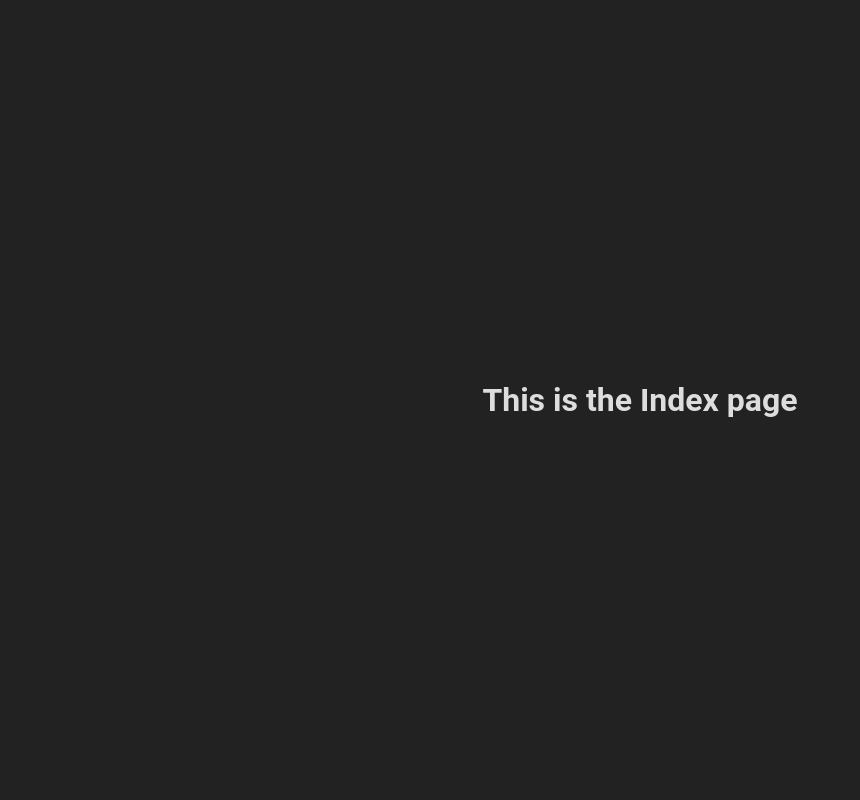
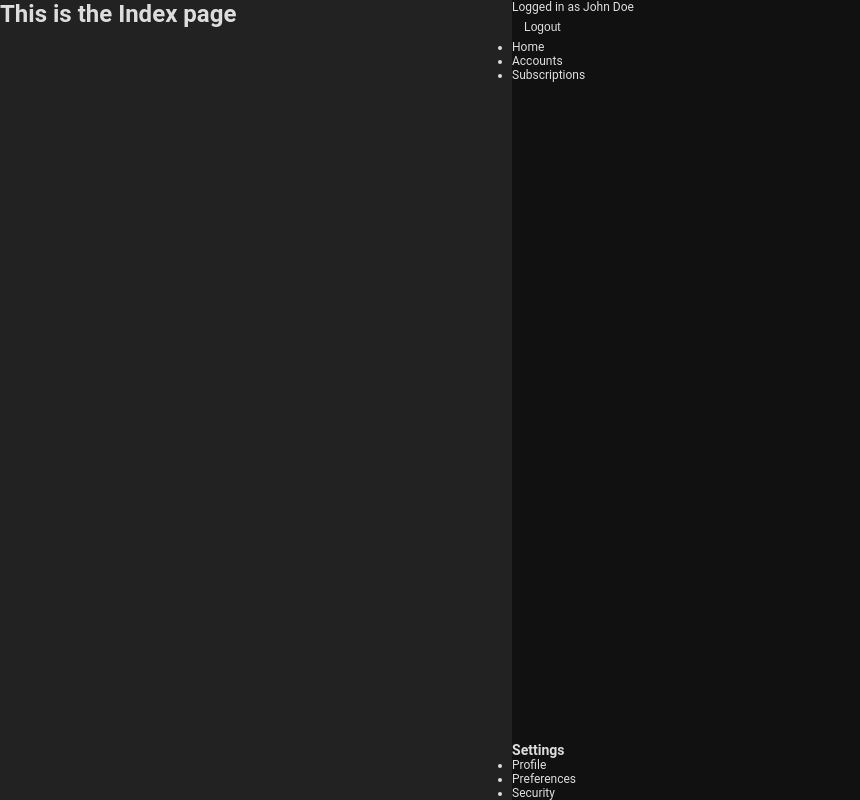
Before and after one commit to humbertxyz/reminders, a SvelteKit app: page / in a window 1280 px wide. Shown: the whole page, without its empty margins (0-860 px from the left). Built offline with nearby package versions, Linux system fonts and the light colour scheme.

Commit message:
Add sidebar mockup

```diff
--- /dev/null
+++ b/packages/scss/_components.scss
@@ -0,0 +1 @@
+@import './components/_sidebar';
--- a/packages/scss/_elements.scss
+++ b/packages/scss/_elements.scss
@@ -1,15 +1,38 @@
+aside {
+	position: fixed;
+	top: 0;
+	left: 0;
+	bottom: 0;
+	width: var(--sidebar-mobile);
+	background-color: var(--darker);
+	z-index: var(--sidebar-z-index);
+
+	@media (max-width: var(--content-min-desktop)) {
+		transform: translateX(-100%);
+		transition: transform 0.3s ease-in-out;
+	}
+
+	@media (min-width: var(--content-min-desktop)) {
+		transform: translateX(0);
+	}
+}
+
+body {
+	width: var(--full-w);
+	height: var(--full-h);
+	background-color: var(--dark);
+}
+
 button,
 [role="button"] {
-	cursor: pointer;
-}
-
-a {
-	text-decoration: none;
-	color: inherit;
+	background-color: var(--primary);
+	border: 0;
+	border-radius: 0.25rem;
+	color: var(--lighter);
+	font-size: 1rem;
+	padding: 0.5rem 1rem;
 }
 
 main {
 	height: 100%;
-	display: grid;
-	place-items: center;
 }
--- a/packages/scss/_base.scss
+++ b/packages/scss/_reset.scss
@@ -10,11 +10,21 @@ html {
 	width: var(--full-w);
 	height: var(--full-h);
 	color: var(--light);
-	background-color: var(--dark);
+	background-color: var(--darker);
 	font-family: var(--ff);
+	font-size: var(--fs);
 }
 
-body {
-	width: var(--full-w);
-	height: var(--full-h);
+a {
+	text-decoration: none;
+	color: inherit;
 }
+
+aside {
+	display: none;
+}
+
+button,
+[role="button"] {
+	cursor: pointer;
+}
--- a/packages/scss/_settings.scss
+++ b/packages/scss/_settings.scss
@@ -1,4 +1,16 @@
 :root {
+	// breakpoints
+	--content-min-mobile: 400px;
+	--content-mobile: 100%;
+	--content-min-desktop: 768px;
+	--content-max-desktop: 992px;
+	--content-desktop: 80vw;
+	--sidebar-mobile: 60vw;
+	--sidebar-desktop: 25vw;
+
+	//z-index
+	--sidebar-z-index: 999;
+
 	// color
 	--white: #FFFFFF;
 	--light: #DDDDDD;
--- /dev/null
+++ b/packages/scss/components/_sidebar.scss
@@ -0,0 +1,69 @@
+
+.sidebar {
+	position: absolute;
+	top: 0;
+	right: 0;
+	bottom: 0;
+	width: var(--sidebar-mobile);
+	height: var(--full-h);
+	background-color: var(--darker);
+	z-index: var(--sidebar-z-index);
+	display: grid;
+	grid-template-rows: auto 1fr auto;
+
+	// .sidebar-sections {
+	// 	margin-top: 2rem;
+	// }
+
+	// // Home link with lighter color
+	// .home-link {
+	// 	color: lighten($primary-color, 20%);
+	// }
+
+	// // Login info at the top
+	// .login-info {
+	// 	margin-top: 1rem;
+	// 	font-size: 0.8rem;
+	// 	color: $gray-color;
+	// }
+
+	// // Links sections
+	// .links-section {
+	// 	margin-top: 2rem;
+	// 	a {
+	// 		display: block;
+	// 		margin-bottom: 1rem;
+	// 		color: $dark-color;
+	// 		&:hover {
+	// 			color: $primary-color;
+	// 		}
+	// 	}
+	// }
+
+	// // Settings section at the end
+	// .settings-section {
+	// 	margin-top: 2rem;
+	// 	border-top: 1px solid $gray-color;
+	// 	padding-top: 1rem;
+	// 	h3 {
+	// 		margin-top: 0;
+	// 		margin-bottom: 1rem;
+	// 		font-size: 1.2rem;
+	// 		color: $dark-color;
+	// 	}
+	// 	ul {
+	// 		list-style: none;
+	// 		margin: 0;
+	// 		padding: 0;
+	// 		li {
+	// 			margin-bottom: 0.5rem;
+	// 			a {
+	// 				color: $dark-color;
+	// 				&:hover {
+	// 					color: $primary-color;
+	// 				}
+	// 			}
+	// 		}
+	// 	}
+	// }
+}
--- a/packages/scss/styles.scss
+++ b/packages/scss/styles.scss
@@ -5,6 +5,7 @@
 // objects:
 // components
 // utils
-@import './settings';
-@import '_base';
+@import '_settings';
+@import '_reset';
 @import '_elements';
+@import '_components';
--- /dev/null
+++ b/src/lib/components/Sidebar.svelte
@@ -0,0 +1,32 @@
+
+<script>
+  export let user = '';
+</script>
+
+<div class="sidebar">
+  <div class="sidebar-section">
+    {#if user}
+      <p>Logged in as {user}</p>
+      <button>Logout</button>
+    {:else}
+      <button>Login</button>
+    {/if}
+  </div>
+
+  <div class="sidebar-section">
+    <ul>
+      <li><a href="/">Home</a></li>
+      <li><a href="/accounts">Accounts</a></li>
+      <li><a href="/subscriptions">Subscriptions</a></li>
+    </ul>
+  </div>
+
+  <div class="sidebar-section">
+    <h3>Settings</h3>
+    <ul>
+      <li><a href="/settings/profile">Profile</a></li>
+      <li><a href="/settings/preferences">Preferences</a></li>
+      <li><a href="/settings/security">Security</a></li>
+    </ul>
+  </div>
+</div>
--- a/src/routes/+layout.svelte
+++ b/src/routes/+layout.svelte
@@ -1,7 +1,10 @@
 <script>
 	import "$packages/scss/styles.scss";
+	import Sidebar from '$lib/components/Sidebar.svelte';
+	let user = 'John Doe';
 </script>
 
+<Sidebar user={user} />
 <main>
 	<slot></slot>
 </main>
--- a/vite.config.ts
+++ b/vite.config.ts
@@ -5,5 +5,5 @@ export default defineConfig({
 	plugins: [sveltekit()],
 	test: {
 		include: ['src/**/*.{test,spec}.{js,ts}']
-	}
+	},
 });
```
